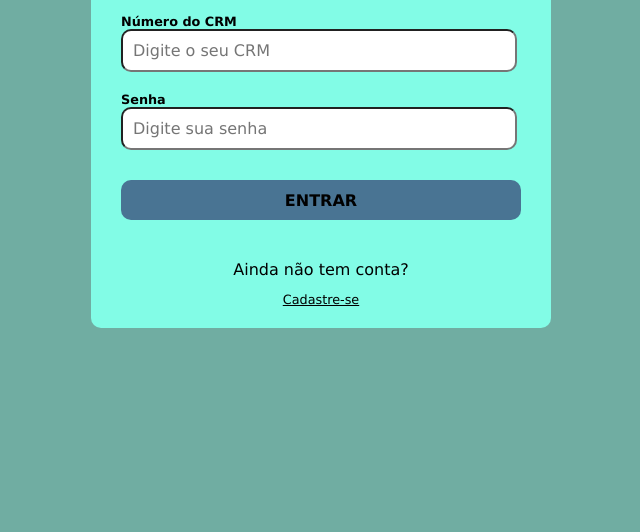
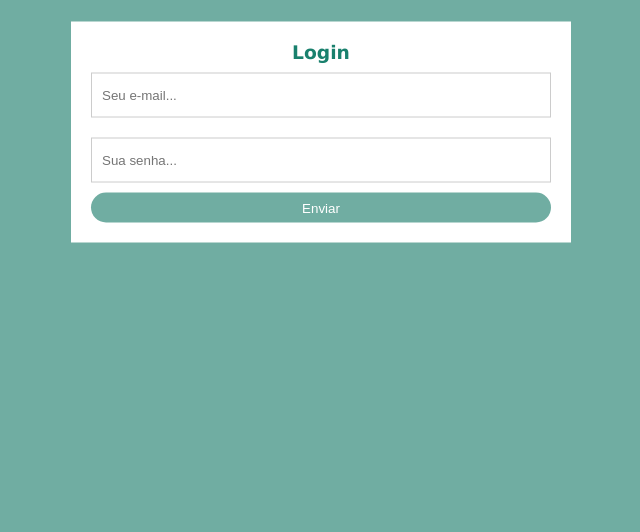
Before and after one commit to fernandoanalistabh/ProntuarioFacil, a plain HTML site: page index.html in a window 1280 px wide. Shown: the part 268-800 px from the top of the page, without its empty margins (319-959 px from the left). Drawn offline with Linux system fonts and the light colour scheme.

Commit message:
Pagina de login - Frontend

```diff
--- a/index.html
+++ b/index.html
@@ -1,29 +1,84 @@
-<!DOCTYPE html>
-<html lang="en">
-<head>
-    <meta charset="UTF-8">
-    <meta http-equiv="X-UA-Compatible" content="IE=edge">
-    <meta name="viewport" content="width=device-width, initial-scale=1.0">
-    <title>Login</title>
-    <link rel="stylesheet" href="css/style.css">
-</head>
+<html>
+    <head>
+        <title>Tela de Login</title>
+    <head>
+    <style>
+        *{margin: 0;padding: 0;box-sizing: border-box;}
+        body{background-color: #70ADA2;
+        }
+
+        form{
+            background-color: white;
+            max-width: 500px;
+            width: 70%;
+            padding: 20px;
+            position: absolute;
+            left: 50%;
+            top: 50%;
+            transform: translate(-50%, -50%);
+        }
+        form h3{
+            text-align: center;
+            color:#19806d;
+            font-family: 'Lucida Sans', 'Lucida Sans Regular', 'Lucida Grande', 'Lucida Sans Unicode', Geneva, Verdana, sans-serif;
+        }
+
+        form input[type=text],
+        form input[type=password]{
+            width: 100%;
+            height: 45px;
+            border: 1px solid #ccc;
+            padding-left: 10px;
+            margin: 10px 0;
+        }
+
+        form input[type=submit]{
+            width: 100%;
+            height: 30px;
+            cursor: pointer;
+            background-color:#70ADA2;
+            color: white;
+            border: 0;
+            border-radius: 20px;
+        }
+
+        form input[type=submit]:hover{
+            background-color: #19806d;
+            transition: 1s;
+        }
+        form input[type=text]:focus{
+            outline: 0;
+        }
+        form input[type=password]:focus{
+            outline: 0;
+        }
+
+    </style>
 <body>
-    <div id="login-container">
-        <h1>Pront</h1>
-        <h1>Fácil</h1>
-        <h1>_________________________</h1>
-        <h1>Login</h1>
-        <form action="">
-            <label for="crm">Número do CRM</label>
-            <input type="crm" name="crm" id="crm" placeholder="Digite o seu CRM" autocomplete="off">
-            <label for="password">Senha</label>
-            <input type="password" name="password" id="password" placeholder="Digite sua senha">
-            <input type="submit"  value="Entrar">
-        </form>
-        <div id="register-container">
-            <p>Ainda não tem conta?</p>
-            <a href="/index2.             html">Cadastre-se</a>
-        </div>
-    </div>
+    <form>
+        <h3>Login</h3>
+        <input id="email" type="text" name="email" placeholder="Seu e-mail..."/>
+        <input id="password" type="Password" name="senha" placeholder="Sua senha..."/>
+        <input type="Submit" name="acao" value="Enviar"/>
+    </form>
+    <script>
+        var email = document.getElementById('email');
+
+        email.addEventListener('focus',()=>{
+                email.style.borderColor= "#19806d";
+        });
+        email.addEventListener('blur',()=>{
+                email.style.borderColor= "#ccc";
+            });
+        var password = document.getElementById('password');
+
+        password.addEventListener('focus',()=>{
+                password.style.borderColor= "#19806d";
+        });
+        password.addEventListener('blur',()=>{
+                password.style.borderColor= "#ccc";
+            });
+    </script>
 </body>
+
 </html>
```
